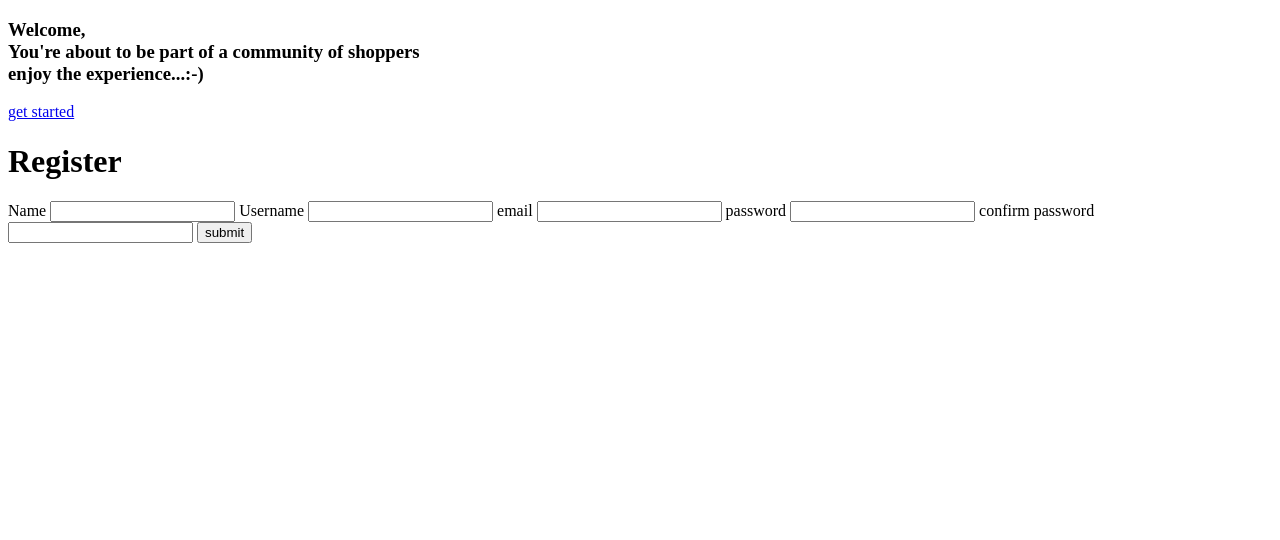
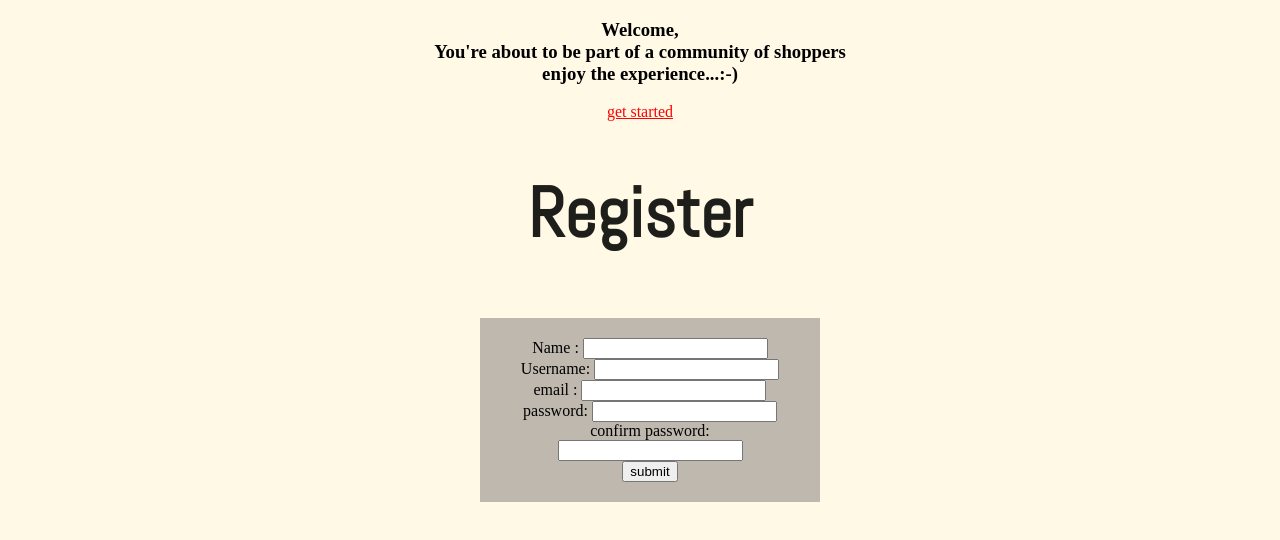
Before and after one commit to naibor/Tea, a plain HTML site: page Design/signup.html in a window 1280 px wide. Drawn offline with Linux system fonts and the light colour scheme.

Commit message:
Updated layout

```diff
--- a/Design/signup.html
+++ b/Design/signup.html
@@ -2,7 +2,14 @@
 <html>
     <head>
         <title>registration</title>
-        <!-- add meta data,link to style sheet -->
+        <meta charset="utf-8" >
+        <meta http-equiv="X-UA-Compatible" content="IE=edge">
+        <meta name="viewport" content="width = device-width,initial-scale = 1.0">
+        <link rel="stylesheet" href="style.css">
+        <link href="https://fonts.googleapis.com/css?family=Abel" rel="stylesheet">
+        <link href="https://fonts.googleapis.com/css?family=Cabin" rel="stylesheet">
+
+
     </head>
     <body>
         <h3>Welcome,<br>
@@ -12,17 +19,17 @@
         <a href ="#">get started</a>
         <!-- link the part above to the part below -->
         <h1>Register</h1>
-        <form>
-            <label for = "name"> Name</label>
-            <input type = "text" name="name">
-            <label for = "username">Username</label>
-            <input type ="text" name="username">
-            <label for ="email">email</label>
-            <input type ="email" name "email">
-            <label for = "pwd" >password</label>
-            <input type ="password" name="pwd">
-            <label for "pwd">confirm password</label>
-            <input type ="password" name="pwd">
+        <form class="container">
+            <label for = "name"> Name :</label>
+            <input type = "text" name="name"><br>
+            <label for = "username">Username:</label>
+            <input type ="text" name="username"><br>
+            <label for ="email">email :</label>
+            <input type ="email" name "email"><br>
+            <label for = "pwd" >password:</label>
+            <input type ="password" name="pwd"><br>
+            <label for "pwd">confirm password:</label>
+            <input type ="password" name="pwd"><br>
             <input type="submit" value="submit">
             <!-- add a better submit button -->
 
--- /dev/null
+++ b/Design/style.css
@@ -0,0 +1,62 @@
+body {text-align: center;
+    background-color: rgba(255, 247, 220, 0.712);
+}
+
+h1{font-family: 'Abel', sans-serif;
+    font-size: 70px;
+    margin-bottom: 10px;
+    /* line-height: 120px; */
+    /* text-shadow: 5px 4px; */
+    color: rgba(0, 0, 0, 0.884);
+
+}
+
+a:link{color: red;text-decoration: underline;}
+a:visited{color: blue;text-decoration: none;}
+a:hover{color: rebeccapurple ;text-decoration: underline;}
+a:active{color: greenyellow ;text-decoration: none;}
+
+.container{background-color:rgba(133, 125, 125, 0.521);
+    width: 300px;
+    /* border: 10px whitesmoke; */
+    padding: 20px;
+    margin: 10px;
+    align-content: center;
+    position: absolute;
+    top: 50%;
+    left: 50%;
+    transform: translate(-50%,-50%);
+
+    /* style label and inputs separetly  */
+
+
+
+
+}
+.newshoppinglist{
+
+    /* add stuff */
+}
+
+p{font-family:'cabin',Arial, Helvetica, sans-serif;
+    font-style: oblique;
+    font-size: 15px;
+    line-height:50px;
+    color: brown;
+    /* text-shadow: 2px 2px ; */
+}
+
+.image{ background-image: url(#.jpg);
+    /* add a background  image */
+    background-repeat: repeat-x;
+    /* this repeats the image horizontally,repeat-y is for vertical */
+}
+/* id are good for one element */
+/* classes are better used for containers */
+
+#heads{ font: oleo script;
+    color: purple;
+    text-shadow:2px 2px 1px black, 0px 0px 30px whitesmoke, 0px 0px 20px blueviolet;
+    letter-spacing: 3px;
+
+}
```
Also changed, not shown: Design/home.html (+10 -2 lines), Design/index.html (+12 -5 lines), Design/response.js (added).
